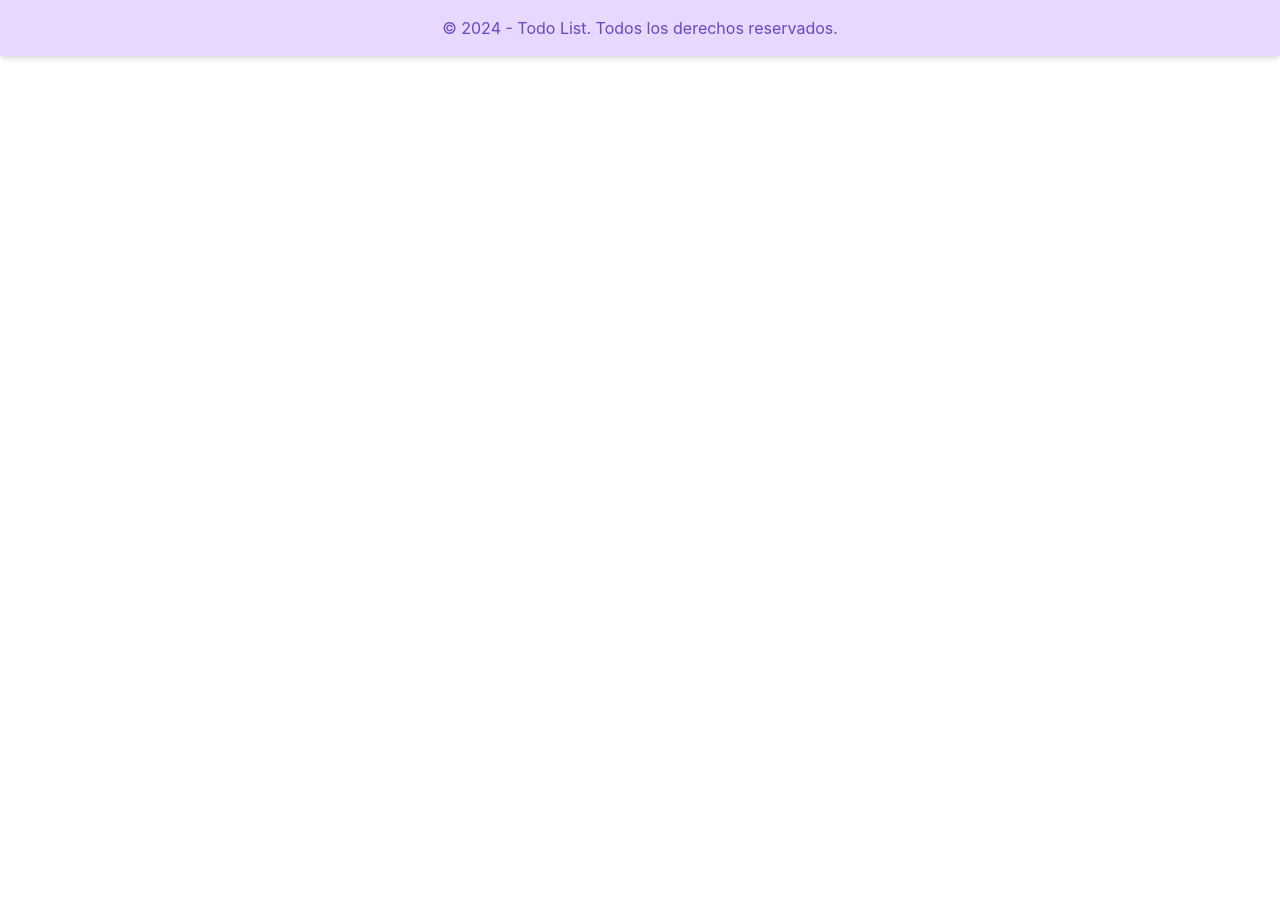
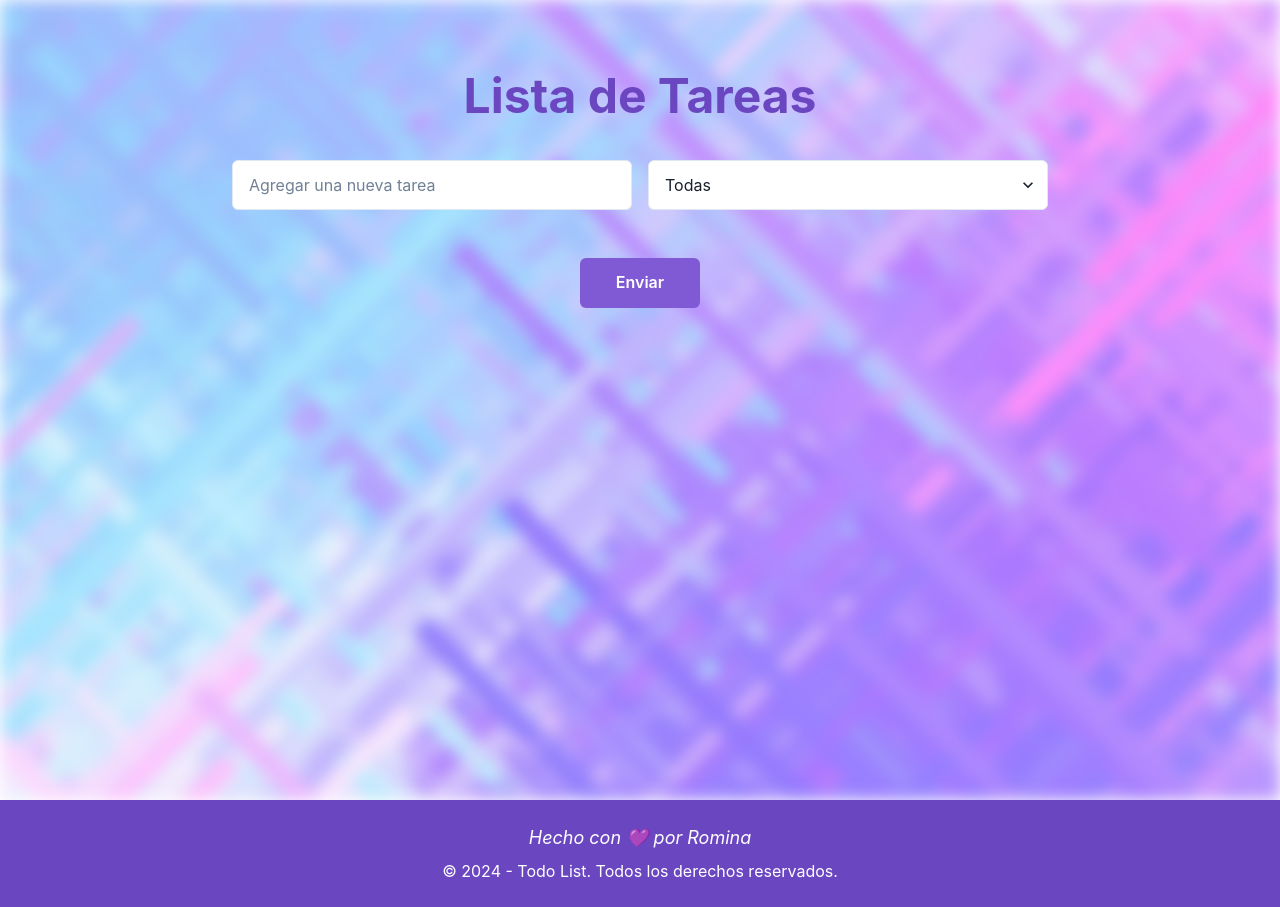
Before and after one commit to Romiluu/Todo-List, a React (Vite) app: page / in a window 1280 px wide. Before the commit the page ends 800 px from the top, so only its background shows below. Built offline with nearby package versions, Linux system fonts and the light colour scheme.

Commit message:
agrego maquetado

```diff
--- a/src/App.jsx
+++ b/src/App.jsx
@@ -1,11 +1,15 @@
-import Footer from "./components/footer";
+
+import TodoList from './components/TodoList';
+import Footer from "./components/Footer";
+
 
 function App() {
 
   return (
 
       <div>
-      <Footer />
+        <TodoList />
+        <Footer />
       </div>
 
   )
--- /dev/null
+++ b/src/components/TodoList.jsx
@@ -0,0 +1,102 @@
+import React, { useState } from 'react';
+import { Box, Input, Button, Select, Flex, Stack, Heading, Text } from '@chakra-ui/react';
+import fondo from '../assets/fondo.jpg'; // Importar la imagen de fondo
+
+function TodoList({ addTask, filterTasks }) {
+  const [task, setTask] = useState('');
+  const [filter, setFilter] = useState('all');
+
+  const handleSubmit = () => {
+    if (task.trim()) {
+      addTask(task);
+      setTask('');
+    }
+  };
+
+  const handleFilterChange = (e) => {
+    setFilter(e.target.value);
+    filterTasks(e.target.value);
+  };
+
+  return (
+    <>
+      {/* Imagen de fondo borrosa */}
+      <Box
+        position="fixed"
+        top="0"
+        left="0"
+        right="0"
+        bottom="0"
+        zIndex="-1"
+        backgroundImage={`url(${fondo})`} // Fondo de la imagen
+        backgroundPosition="center"
+        backgroundRepeat="no-repeat"
+        backgroundSize="cover"
+        filter="blur(8px)" // Aplica el desenfoque a la imagen
+      />
+
+      {/* Contenedor principal con el formulario */}
+      <Box
+        minHeight="100vh"  // Asegura que ocupe al menos toda la altura de la pantalla
+        display="flex"
+        flexDirection="column"
+        justifyContent="space-between"  // Empuja el footer hacia abajo
+        alignItems="center"
+        p={6}
+      >
+        {/* Título arriba del formulario */}
+        <Box textAlign="center" mt={12}>
+          <Heading as="h1" size="2xl" color="purple.600" mb={10}>
+            Lista de Tareas
+          </Heading>
+
+          {/* Contenedor principal con el formulario */}
+          <Stack spacing={8} align="center" justify="center" height="100%">
+            {/* Contenedor para Input y Select alineados */}
+            <Flex direction={{ base: 'column', md: 'row' }} gap={4} justify="center" align="center">
+              <Input
+                placeholder="Agregar una nueva tarea"
+                value={task}
+                onChange={(e) => setTask(e.target.value)}
+                bg="white"
+                width="400px" /* Input más largo */
+                height="50px" /* Input más alto */
+                _hover={{ borderColor: 'purple.300' }} /* Hover en borde */
+                _focus={{ borderColor: 'purple.500', boxShadow: '0 0 0 2px purple.300' }} /* Focus */
+              />
+              <Select
+                onChange={handleFilterChange}
+                bg="white"
+                width="400px" /* Mismo ancho que el Input */
+                height="50px" /* Más alto */
+                value={filter}
+                _hover={{ borderColor: 'purple.300' }} /* Hover en borde */
+                _focus={{ borderColor: 'purple.500', boxShadow: '0 0 0 2px purple.300' }} /* Focus */
+              >
+                <option value="all">Todas</option>
+                <option value="completed">Completas</option>
+                <option value="incomplete">Incompletas</option>
+              </Select>
+            </Flex>
+
+            {/* Botón centrado debajo del Input y Select */}
+            <Box width="100%" display="flex" justifyContent="center" mt={4}>
+              <Button
+                colorScheme="purple"
+                onClick={handleSubmit}
+                width="120px" /* Botón más largo */
+                height="50px" /* Botón más alto */
+                _hover={{ bg: 'purple.300', color: 'white' }} /* Hover */
+                _active={{ bg: 'purple.400', color: 'white' }} /* Active (click) */
+              >
+                Enviar
+              </Button>
+            </Box>
+          </Stack>
+        </Box>
+      </Box>
+    </>
+  );
+}
+
+export default TodoList;
--- a/src/components/footer.jsx
+++ b/src/components/footer.jsx
@@ -5,13 +5,19 @@ function Footer() {
   return (
     <Box
       as="footer"
-      bg="purple.100"
-      py={4}
+      width="100%"
       textAlign="center"
-      color="purple.600"
+      p={6}
+      bg="purple.600"
+      color="white"
+      position="relative"
+      mt="auto"
       boxShadow="md"
-      mt="auto"
     >
+      {/* Texto */}
+      <Text fontSize="lg" mb={2} fontStyle="italic">Hecho con 💜 por Romina</Text>
+
+      {/* Texto de copyright */}
       <Text fontSize="md">© 2024 - Todo List. Todos los derechos reservados.</Text>
     </Box>
   );
```
Also changed, not shown: src/assets/fondo.jpg (added).
